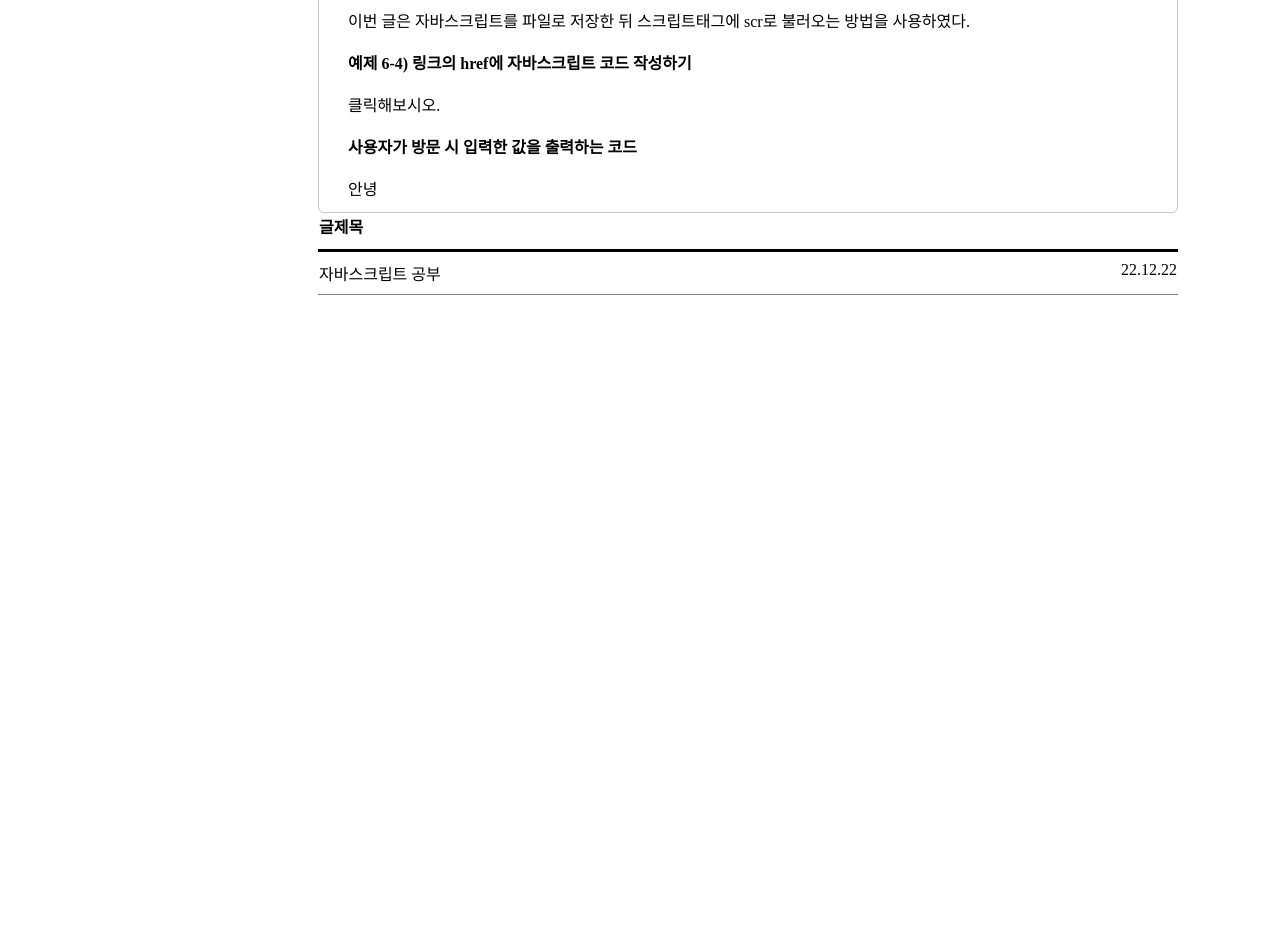
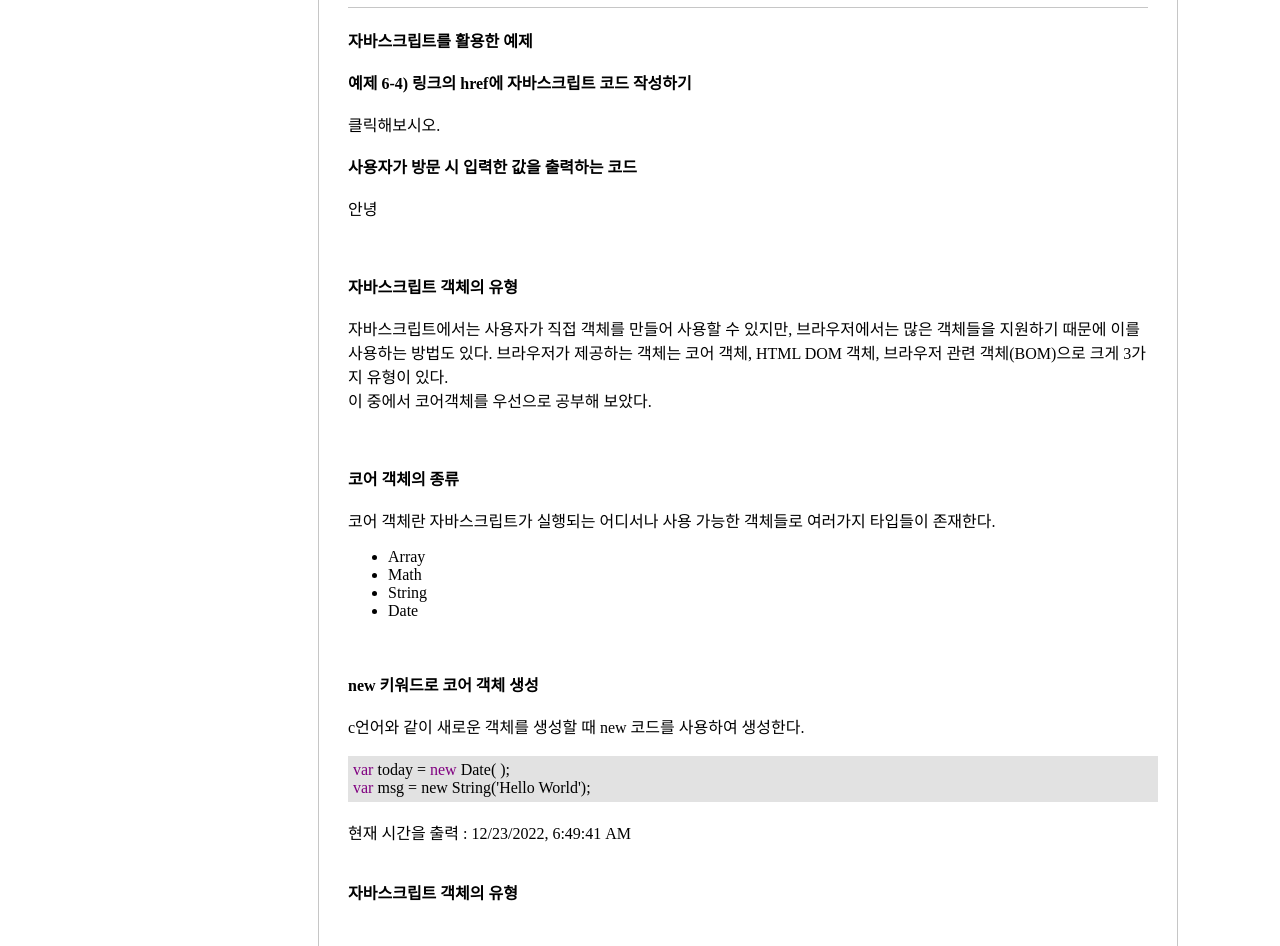
Before and after one commit to Soku3D/web, a plain HTML site: page writing/javascripts-study.html in a window 1280 px wide. Shown: the part 465-1411 px from the top of the page. Drawn offline with Linux system fonts and the light colour scheme.

Commit message:
Update javascripts-study.html

```diff
--- a/writing/javascripts-study.html
+++ b/writing/javascripts-study.html
@@ -16,7 +16,7 @@
         display: inline-block;
         padding:29px 29px 0px;
         width: 860px;
-        height: 300px;
+
         border: 1px solid;
         border-color: rgba(196, 196, 196, 0.966);
         border-radius: 6px 6px;
@@ -30,6 +30,9 @@
       }
       #writing-list {
         display: inline-block;
+      }
+      .code > span{
+        color:purple;
       }
     </style>
     <script>
@@ -109,11 +112,11 @@
         </div>
         <div id="contents">
             <div id="contents-title">
-                <span>제목</span>
+                <span style="font-size: 30px;"><b>자바스크립트 공부</b></span>
             </div>
             <div id="contents-body">
-              이번 글은 자바스크립트를 파일로 저장한 뒤 스크립트태그에 scr로 불러오는 방법을 사용하였다.<br><br>
-
+              <span style="font-family: 'Malgun Gothic'; font-size: 40;">
+                <b>자바스크립트를 활용한 예제</b><br><br>
                 <b>예제 6-4) 링크의 href에 자바스크립트 코드 작성하기</b><br><br>
                 <a href="javascript:alert('hi')">클릭해보시오.</a><br><br>
 
@@ -127,6 +130,41 @@
                 <Script>
                   writeStr("안녕");
                 </Script>
+                <br><br><br><br>
+                <b>자바스크립트 객체의 유형</b>
+                <br><br>
+                자바스크립트에서는 사용자가 직접 객체를 만들어 사용할 수 있지만, 브라우저에서는 많은 객체들을 지원하기 때문에 이를 사용하는 방법도 있다.
+                브라우저가 제공하는 객체는 코어 객체, HTML DOM 객체, 브라우저 관련 객체(BOM)으로 크게 3가지 유형이 있다.<br> 이 중에서 코어객체를 우선으로 공부해 보았다.
+                <br><br><br><br>
+                <b>코어 객체의 종류</b><br><br>
+                코어 객체란 자바스크립트가 실행되는 어디서나 사용 가능한 객체들로 여러가지 타입들이 존재한다.
+                <ul>
+                  <li>Array</li>
+                  <li>Math</li>
+                  <li>String</li>
+                  <li>Date</li>
+                </ul>
+                <br><br>
+                <b>new 키워드로 코어 객체 생성</b>
+                <br><br>
+                c언어와 같이 새로운 객체를 생성할 때 new 코드를 사용하여 생성한다.<br><br>
+                <div class="code" style="background: rgb(226, 226, 226); width: 100%; padding: 5px;">
+                  <span> var</span> today = <span>new</span> Date( );<br>
+                  <span>var</span> msg = <sapn>new</sapn> String('Hello World');
+                </div><br>
+                <script>
+                  var date = new Date();
+                  document.write("현재 시간을 출력 : "+ date.toLocaleString() + "<br>");
+
+
+                </script>
+                <br><br>
+                <b>자바스크립트 객체의 유형</b>
+                <br><br>
+                <br><br>
+                <b>자바스크립트 객체의 유형</b>
+                <br><br>
+              </span>
 
             </div>
 
```
Lines whose indentation alone changed are shown as unchanged.
